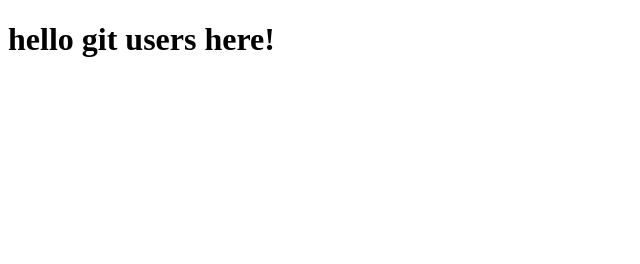
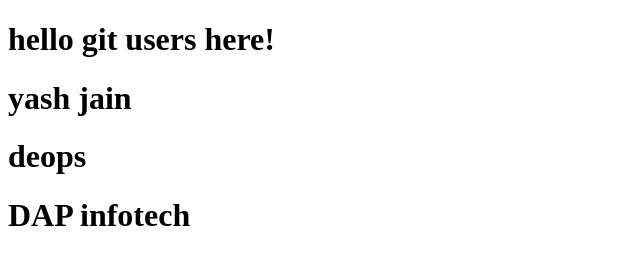
Before and after one commit to yashjain2711/git-project, a plain HTML site: page index.html in a window 1280 px wide. Shown: the whole page, without its empty margins (0-640 px from the left). Drawn offline with Linux system fonts and the light colour scheme.

Commit message:
first code changed

```diff
--- a/index.html
+++ b/index.html
@@ -7,6 +7,9 @@
 </head>
 <body>
   <h1>hello git users here!</h1>
+  <h1>yash jain</h1>
+  <h1>deops</h1>
+  <h1>DAP infotech</h1>
 
 </body>
 </html>
```
